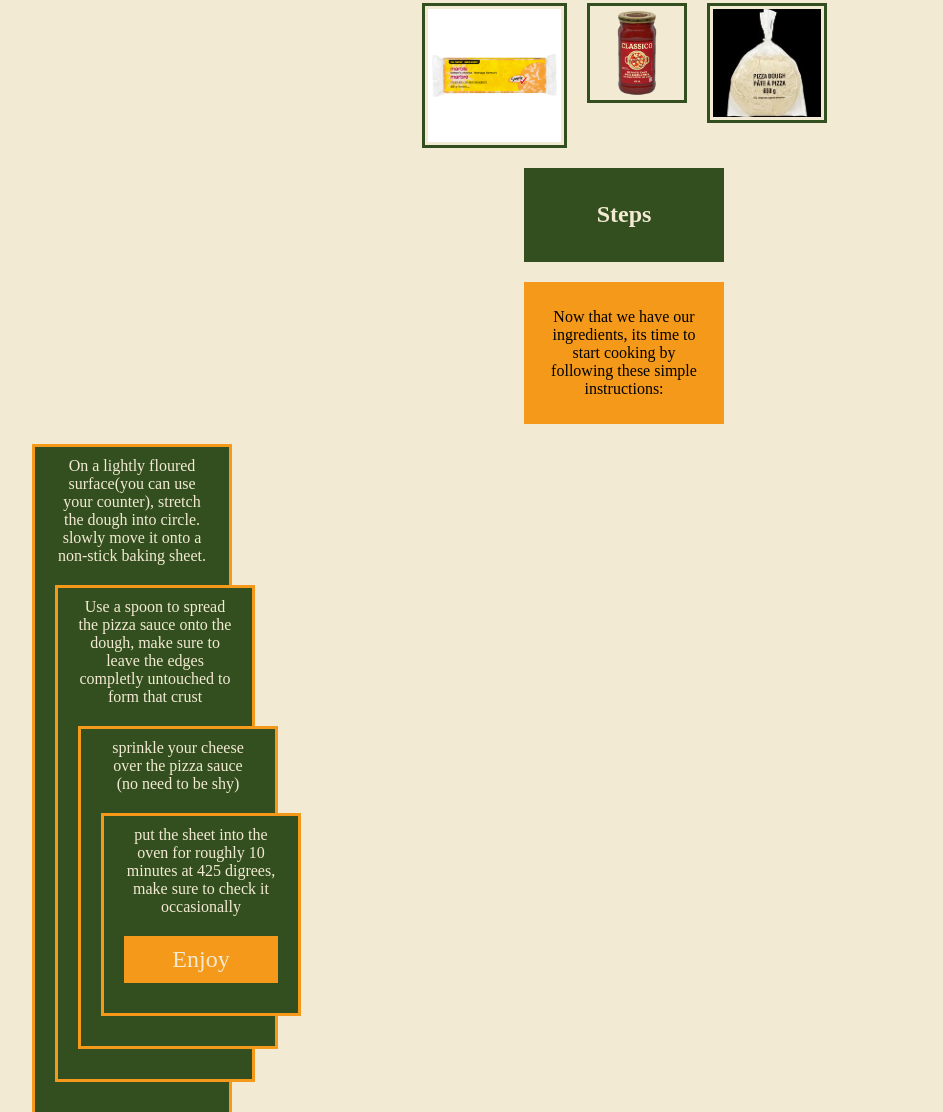
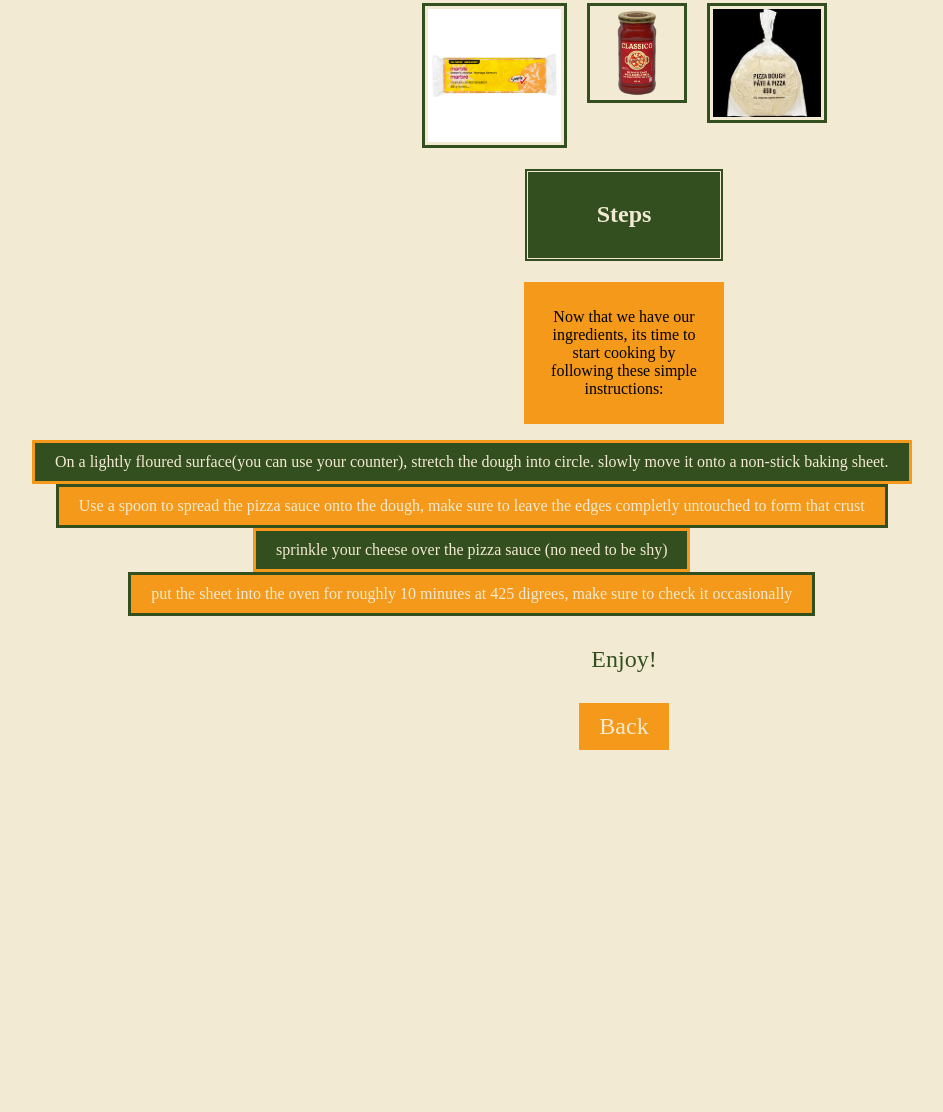
Before and after one commit to GillzHyper/odin-recipes, a plain HTML site: page odin recipe/pizza.html in a window 1280 px wide. Shown: the part 865-1977 px from the top of the page, without its empty margins (16-959 px from the left). After the commit the page ends 1635 px from the top, so only its background shows below. Drawn offline with Linux system fonts and the light colour scheme.

Commit message:
redid some work on the pizza footer area

```diff
--- a/odin recipe/pizza.html
+++ b/odin recipe/pizza.html
@@ -52,17 +52,17 @@
     <p>Now that we have our ingredients, its time to start cooking by following these simple instructions:</p>
     </div>
 <div class="List">
-    <ol>
-        <div class="step_one">On a lightly floured surface(you can use your counter), stretch the dough into circle. slowly move it onto a non-stick baking sheet.
-        <div class="step_two">Use a spoon to spread the pizza sauce onto the dough, make sure to leave the edges completly untouched to form that crust
-        <div class="step_three">sprinkle your cheese over the pizza sauce (no need to be shy)
-        <div class="step_four">put the sheet into the oven for roughly 10 minutes at 425 digrees, make sure to check it occasionally
-        <div class="Enjoy">Enjoy</li>
-        <!-- done on purpose for that cool looking design-->
-    </ol>
+<ol>
+        <div class="step_one">On a lightly floured surface(you can use your counter), stretch the dough into circle. slowly move it onto a non-stick baking sheet.</div>
+        <div class="step_two">Use a spoon to spread the pizza sauce onto the dough, make sure to leave the edges completly untouched to form that crust </div>
+        <div class="step_three">sprinkle your cheese over the pizza sauce (no need to be shy)</div>
+        <div class="step_four">put the sheet into the oven for roughly 10 minutes at 425 digrees, make sure to check it occasionally</div>
+ </ol>
 </div>
-  <div class="back_button"> <a href="/index.html">Back</a>
-  </div>
+<div class="Enjoy"> Enjoy!</div>
+<div class="back_button">
+ <a href="/index.html"  style="text-decoration: none; color: inherit;">Back</a>
+ </div>
 </body>
 </div>
 </html>
--- a/style.css
+++ b/style.css
@@ -174,10 +174,8 @@ color: rgb(242, 234, 211);
   margin: 20px auto;
   padding: 10px 20px;
 color: rgb(242, 234, 211);
-  border: 3px Solid rgb(244, 153, 26);
+  border: 4px double rgb(242, 234, 211);
  background-color: rgb(52, 79, 31);
-
-  border: 4px double rgb(52, 79, 31);
 
 }
 .List{
@@ -194,32 +192,47 @@ color: rgb(242, 234, 211);
 
 }
 
-.step_one, .step_two, .step_three, .step_four{
+.step_one,.step_three{
 text-align: center;
-  width: 200px;
-  margin: 20px auto;
+display: flex;
+  width: fit-content;
+  margin: 0px auto;
   padding: 10px 20px;
 color: rgb(242, 234, 211);
   border: 3px Solid rgb(244, 153, 26);
  background-color: rgb(52, 79, 31);
+}
+ .step_two, .step_four{
+    text-align: center;
+display: flex;
+  width: fit-content;
+  margin: 0px auto;
+  padding: 10px 20px;
+color: rgb(242, 234, 211);
+  border: 3px Solid rgb(52, 79, 31);
+ background-color: rgb(244, 153, 26);
+ }
 
-}
+
 .Enjoy{
-   text-align: center;
+   display: block;
+  text-align: center;
+
   margin: 20px auto;
   padding: 10px 20px;
-color: rgb(242, 234, 211);
- background-color:rgb(244, 153, 26);
- font-size: x-large;
+  color:  rgb(52, 79, 31);
+  font-size: x-large;
+
 
 }
 .back_button{
-    display: block;
+   display: block;
   text-align: center;
   width: fit-content;
-  margin: auto;
-  padding: 5px;
-border: 4px groove rgb(244, 153, 26);
+  margin: 20px auto;
+  padding: 10px 20px;
+  color: rgb(242, 234, 211);
   background-color: rgb(244, 153, 26);
-  color: rgb(242, 234, 211);
+  font-size: x-large;
+
 }
```
